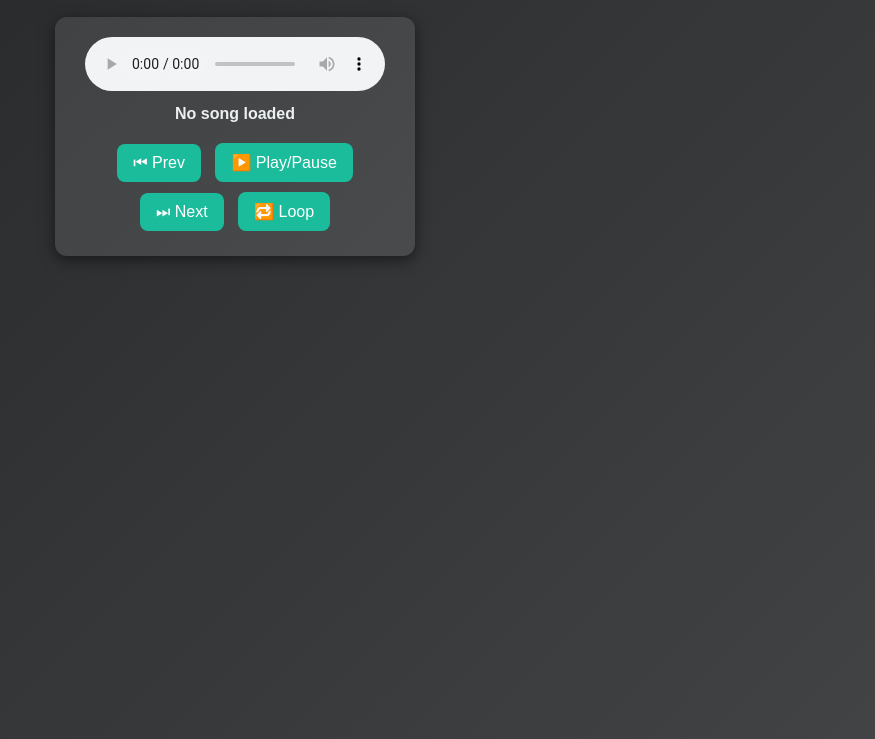
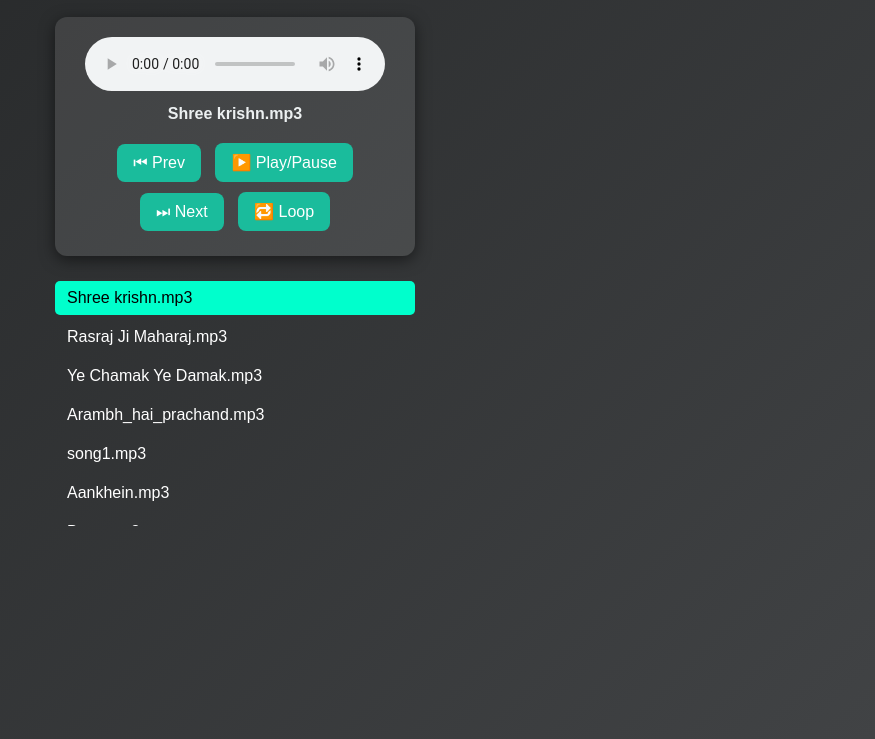
Before and after one commit to sandesh1234567890/playlist, a plain HTML site: page index.html in a window 1280 px wide. Shown: the part 61-800 px from the top of the page, without its empty margins (405-1280 px from the left). Drawn offline with Linux system fonts and the light colour scheme; files that its build step writes are made by us from their sources.

Commit message:
Update index.html

```diff
--- a/index.html
+++ b/index.html
@@ -4,7 +4,7 @@
   <meta charset="UTF-8" />
   <meta name="viewport" content="width=device-width, initial-scale=1.0"/>
   <title>Playlist Website</title>
-  <link rel="stylesheet" href="styles/main.css" />
+  <link rel="stylesheet" href="main.css" />
 </head>
 <body>
   <header>
@@ -23,6 +23,6 @@
     </div>
     <ul id="playlist"></ul>
   </main>
-  <script src="scripts/app.js"></script>
+  <script src="app.js"></script>
 </body>
 </html>
```
